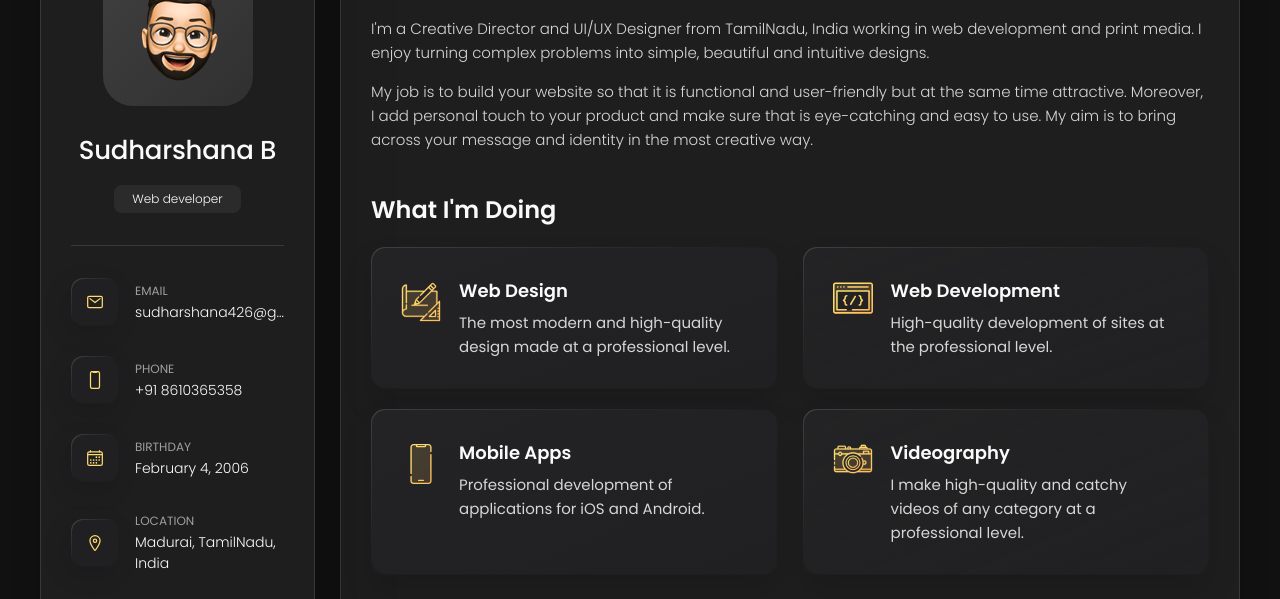
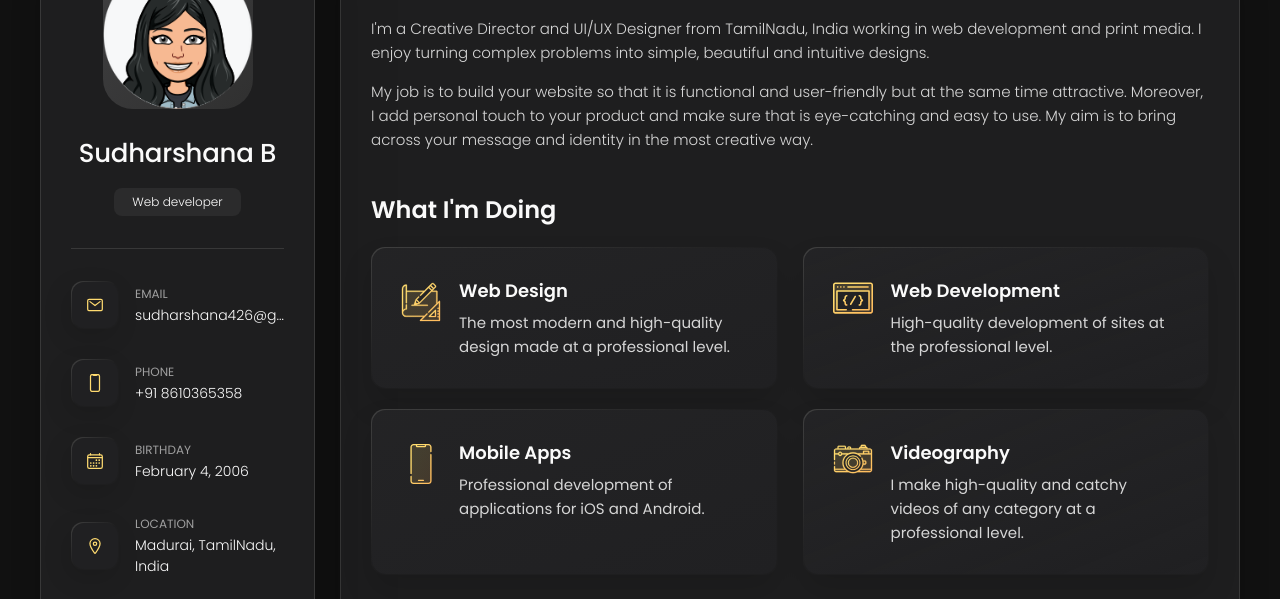
Before and after one commit to Sudharshana426/Sudhar-portfolio, a plain HTML site: page index.html in a window 1280 px wide. Shown: the part 162-761 px from the top of the page. Drawn offline with nearby package versions, Linux system fonts and the light colour scheme.

Commit message:
Update index.html

```diff
--- a/index.html
+++ b/index.html
@@ -42,7 +42,7 @@
       <div class="sidebar-info">
 
         <figure class="avatar-box">
-          <img src="./assets/images/my-avatar.png" alt="Richard hanrick" width="80">
+          <img src="assets\images\bitmoji.png" alt="Richard hanrick" width="80">
         </figure>
 
         <div class="info-content">
```
